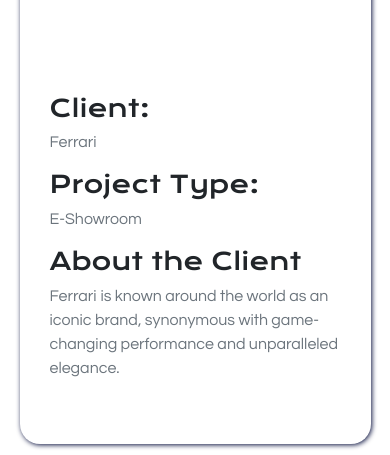
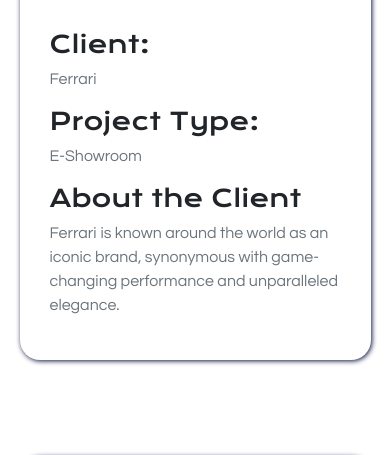
Before and after one commit to JayLagang/portfolio, a plain HTML site: page index.html in a window 390 px wide. Shown: the part 2017-2472 px from the top of the page. Drawn offline with nearby package versions, Linux system fonts and the light colour scheme; files whose address does not match are found by name.

Commit message:
capstone1 v3.2.0

```diff
--- a/index.css
+++ b/index.css
@@ -32,7 +32,7 @@ a{
 
 @media (max-width: 426px){
     .sm-height{
-        min-height: 70dvh;
+        min-height: 60dvh;
         min-width: 90%;
     }
 
```
